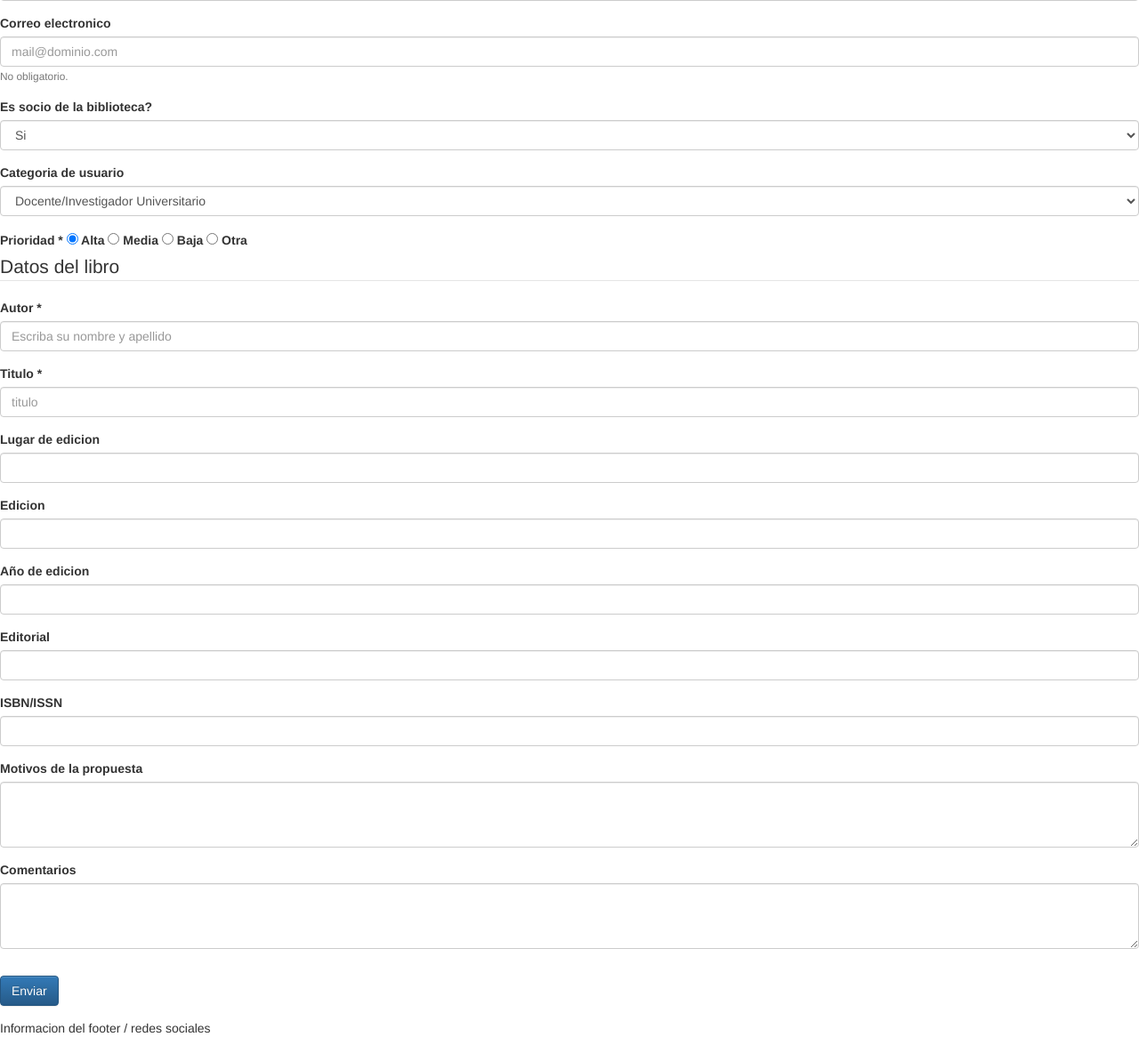
After one commit to iadm-soft/biblio-soft, a PHP site: page /solicitud.php in a window 1280 px wide. The commit adds this page. Shown: the part 342-1508 px from the top of the page at 89% size. Run offline with PHP 8.4, Linux system fonts and the light colour scheme; some libraries are stand-ins or nearby versions.

Commit message:
carpeta imagenes, vistas catalogo contacto solicitud index

```diff
--- /dev/null
+++ b/views/solicitud.php
@@ -0,0 +1,114 @@
+<?php include'menu.php'; ?>
+<div id="solicitud">
+<h2>Solicitud de compra de material bibliográfico</h2>
+<p> Complete el siguiente formulario si desea proponer la compra de un libro para la Biblioteca por uno de los siguientes motivos: <br>
+* La biblioteca no dispone de ningún ejemplar de este título.<br>
+* La biblioteca no dispone de una determinada edición de este título.<br>
+* La biblioteca no dispone de suficientes ejemplares de este título.<br>
+ <br>
+Antes de hacer la propuesta recomendamos que consulte el catálogo bibliográfico.
+<br>
+La biblioteca estudiará su propuesta y, si se acepta, tramitará su adquisición informando de su disponibilidad. Tenga en cuenta que existirá un plazo de demora en la adquisición.
+<br>
+
+<span id="ob"> * Obligatorio </span>
+</p>
+<form>
+<fieldset class="form-group">
+    <legend>Solicitante</legend>
+ <div class="form-group">
+    <label for="nombre">Apellido y nombre *</label>
+    <input type="text" class="form-control" id="nombre" placeholder="Escriba su nombre">
+  </div>
+  <div class="form-group">
+    <label for="mail">Correo electronico</label>
+    <input type="email" class="form-control" id="exampleInputEmail1" aria-describedby="emailHelp" placeholder="mail@dominio.com">
+    <small id="emailHelp" class="form-text text-muted">No obligatorio.</small>
+  </div>
+
+  <div class="form-group">
+    <label for="exampleSelect1">Es socio de la biblioteca?</label>
+    <select class="form-control" id="select1">
+      <option>Si</option>
+      <option>No</option>
+    </select>
+  </div>
+
+  <div class="form-group">
+    <label for="exampleSelect2">Categoria de usuario</label>
+    <select class="form-control" id="select2">
+      <option>Docente/Investigador Universitario</option>
+      <option>Estudiante Universitario</option>
+      <option>Particular</option>
+      <option>Secundario</option>
+      <option>Otro</option>
+    </select>
+ </div>
+
+ <div class="form-check">
+  <label for="exampleSelect1">Prioridad *</label>
+      <label class="form-check-label">
+        <input type="radio" class="form-check-input" name="optionsRadios" id="optionsRadios1" value="option1" checked="">
+       Alta
+      </label>
+      <label class="form-check-label">
+        <input type="radio" class="form-check-input" name="optionsRadios" id="optionsRadios1" value="option1" >
+       Media
+      </label>
+      <label class="form-check-label">
+        <input type="radio" class="form-check-input" name="optionsRadios" id="optionsRadios1" value="option1" >
+       Baja
+      </label>
+      <label class="form-check-label">
+        <input type="radio" class="form-check-input" name="optionsRadios" id="optionsRadios1" value="option1" >
+       Otra
+      </label>
+</div>
+<fieldset>
+
+<fieldset class="form-group">
+    <legend>Datos del libro</legend>
+    <div class="form-group">
+    <label for="nombre">Autor *</label>
+    <input type="text" class="form-control" id="nombre" placeholder="Escriba su nombre y apellido">
+  </div>
+   <div class="form-group">
+    <label for="nombre">Titulo *</label>
+    <input type="text" class="form-control" id="titulo" placeholder="titulo">
+  </div>
+   <div class="form-group">
+    <label for="nombre">Lugar de edicion</label>
+    <input type="text" class="form-control" id="nombre" placeholder="">
+  </div>
+   <div class="form-group">
+    <label for="nombre">Edicion</label>
+    <input type="text" class="form-control" id="nombre" placeholder="">
+  </div>
+   <div class="form-group">
+    <label for="nombre">Año de edicion</label>
+    <input type="text" class="form-control" id="nombre" placeholder="">
+  </div>
+
+   <div class="form-group">
+    <label for="nombre">Editorial</label>
+    <input type="text" class="form-control" id="nombre" placeholder="">
+  </div>
+  <div class="form-group">
+    <label for="nombre">ISBN/ISSN</label>
+    <input type="text" class="form-control" id="nombre" placeholder="">
+  </div>
+  <div class="form-group">
+    <label for="exampleTextarea">Motivos de la propuesta</label>
+    <textarea class="form-control" id="exampleTextarea" rows="3"></textarea>
+  </div>
+  <div class="form-group">
+    <label for="exampleTextarea">Comentarios</label>
+    <textarea class="form-control" id="exampleTextarea" rows="3"></textarea>
+  </div>
+   </fieldset>
+
+  <button type="submit" class="btn btn-primary">Enviar</button>
+</form>
+</div>
+
+<?php include 'footer.php'; ?>
```
Also changed, not shown: views/catalogo.php (added, +91 -0 lines), views/contacto.php (added, +17 -0 lines), views/index.php (+3 -62 lines), Images/logo_bp.gif (added).
